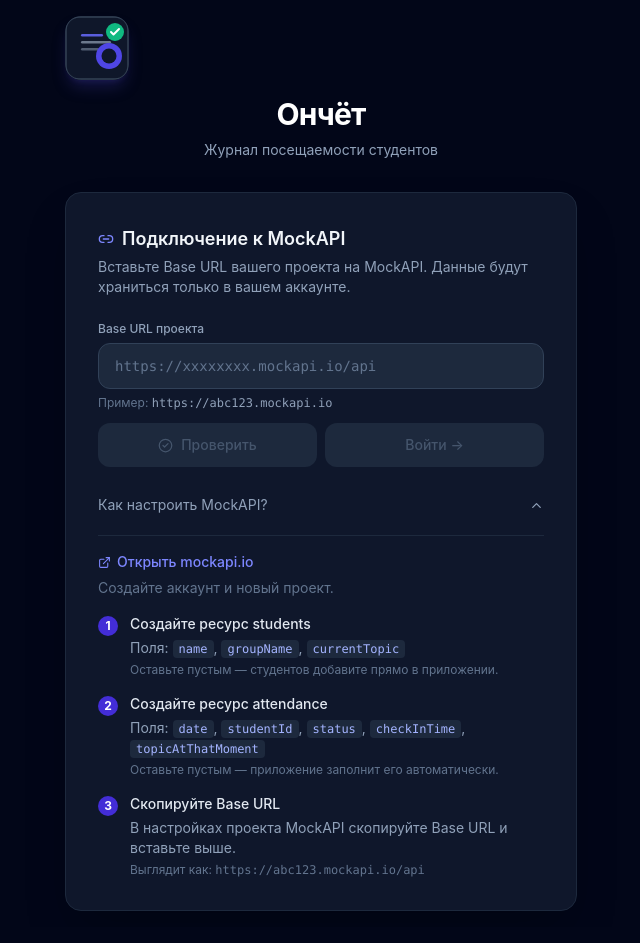
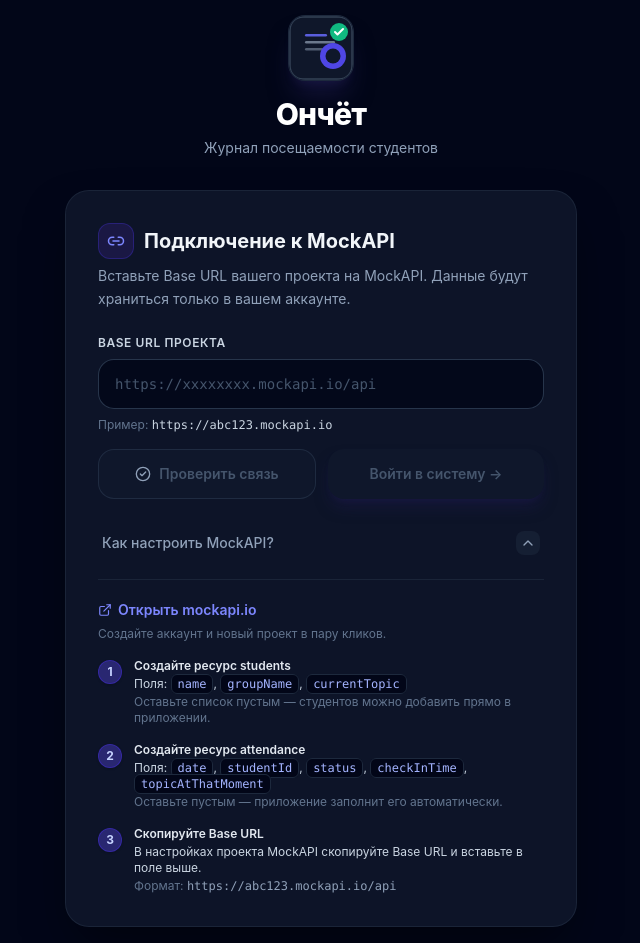
Before and after one commit to mirbek10/report, a React (Vite) app: page /setup in a window 1280 px wide. Both pictures are taken after a click on the button "Как настроить MockAPI?". Shown: the whole page, without its empty margins (319-959 px from the left). Built offline with nearby package versions, Linux system fonts and the light colour scheme.

Commit message:
to repaired a settings

```diff
--- a/src/components/ApiSetup.tsx
+++ b/src/components/ApiSetup.tsx
@@ -1,5 +1,5 @@
 import { useState } from 'react';
-import { Link2, Loader2, CheckCircle2, AlertCircle, ExternalLink, ChevronDown, ChevronUp } from 'lucide-react';
+import { Link2, Loader2, CheckCircle2, AlertCircle, ExternalLink, ChevronDown, ChevronUp, ArrowLeft } from 'lucide-react';
 import { setApiClient, getStoredApiUrl } from '../api/client';
 import { fetchAllStudents } from '../api/students';
 
@@ -32,7 +32,6 @@
       await fetchAllStudents();
       setTestState('ok');
     } catch (e: unknown) {
-      // Don't reset the client — keep whatever was stored before
       setTestState('error');
       if (e && typeof e === 'object' && 'response' in e) {
         const resp = (e as { response?: { status?: number } }).response;
@@ -60,55 +59,63 @@
   const hasExtraSuffix = isValidUrl && normalisedPreview !== url.trim().replace(/\/+$/, '');
 
   return (
-    <div className="min-h-screen bg-slate-950 flex items-center justify-center p-4">
+    <div className="min-h-screen bg-slate-950 flex items-center justify-center p-4 selection:bg-indigo-500 selection:text-white">
       <div className="w-full max-w-lg">
 
         {/* Header */}
         <div className="text-center mb-8">
-          <img src="/favicon.svg" alt="" className="w-16 h-16 rounded-2xl mb-4 shadow-lg shadow-indigo-900/40" />
-          <h1 className="text-3xl font-bold text-white tracking-tight">Ончёт</h1>
-          <p className="text-slate-400 mt-2 text-sm">Журнал посещаемости студентов</p>
+          <img src="/favicon.svg" alt="" className="w-16 h-16 rounded-2xl mx-auto mb-4 shadow-xl shadow-indigo-950/60 ring-1 ring-slate-800" />
+          <h1 className="text-3xl font-extrabold text-white tracking-tight">Ончёт</h1>
+          <p className="text-slate-400 mt-1.5 text-sm">Журнал посещаемости студентов</p>
         </div>
 
         {/* Main card */}
-        <div className="bg-slate-900 border border-slate-800 rounded-2xl p-8 shadow-2xl">
-          <div className="flex items-center justify-between gap-2 mb-1">
-            <div className="flex items-center gap-2">
-              <Link2 size={16} className="text-indigo-400" />
-              <h2 className="text-lg font-semibold text-slate-100">Подключение к MockAPI</h2>
-            </div>
+        <div className="bg-slate-900/90 backdrop-blur-xl border border-slate-800/80 rounded-3xl p-7 sm:p-8 shadow-2xl shadow-black/50">
+
+          {/* Top Bar with Back Button */}
           {existingUrl && onCancel && (
+            <div className="mb-5 pb-4 border-b border-slate-800/80">
               <button
                 onClick={onCancel}
-                className="text-xs text-slate-500 hover:text-slate-300 transition-colors px-2 py-1 rounded-lg hover:bg-slate-800"
+                className="inline-flex items-center gap-2 text-xs font-semibold text-indigo-400 bg-indigo-950/50 hover:bg-indigo-900/50 border border-indigo-800/40 px-3.5 py-2 rounded-xl transition-all duration-200 hover:shadow-lg hover:shadow-indigo-950/30"
               >
-                ← Назад
+                <ArrowLeft size={14} />
+                <span>Назад к журналу</span>
               </button>
+            </div>
           )}
+
+          <div className="flex items-center gap-2.5 mb-1.5">
+            <div className="p-2 bg-indigo-950/80 border border-indigo-800/50 rounded-xl text-indigo-400">
+              <Link2 size={18} />
             </div>
-          <p className="text-slate-400 text-sm mb-6">
+            <h2 className="text-xl font-bold text-slate-100">Подключение к MockAPI</h2>
+          </div>
+          <p className="text-slate-400 text-sm mb-6 leading-relaxed">
             Вставьте Base URL вашего проекта на MockAPI. Данные будут храниться только в вашем аккаунте.
           </p>
 
           {/* URL input */}
-          <div className="mb-3">
-            <label className="block text-xs text-slate-400 mb-1.5 font-medium">Base URL проекта</label>
+          <div className="mb-4">
+            <label className="block text-xs font-semibold text-slate-300 uppercase tracking-wider mb-2">Base URL проекта</label>
+            <div className="relative">
               <input
                 type="url"
                 value={url}
                 onChange={(e) => { setUrl(e.target.value); setTestState('idle'); }}
                 placeholder="https://xxxxxxxx.mockapi.io/api"
-              className="w-full bg-slate-800 border border-slate-700 text-slate-100 rounded-xl px-4 py-3 text-sm focus:outline-none focus:ring-2 focus:ring-indigo-500 placeholder-slate-500 font-mono"
+                className="w-full bg-slate-950/80 border border-slate-700/80 text-slate-100 rounded-2xl px-4 py-3.5 text-sm focus:outline-none focus:ring-2 focus:ring-indigo-500/50 focus:border-indigo-500 placeholder-slate-600 font-mono transition-all"
               />
-            <p className="text-xs text-slate-500 mt-1.5">
-              Пример: <span className="text-slate-400 font-mono">https://abc123.mockapi.io</span>
+            </div>
+            <p className="text-xs text-slate-500 mt-2">
+              Пример: <span className="text-slate-300 font-mono">https://abc123.mockapi.io</span>
             </p>
             {hasExtraSuffix && (
-              <div className="flex items-start gap-2 mt-2 bg-amber-950/40 border border-amber-800/50 rounded-lg px-3 py-2">
-                <AlertCircle size={13} className="text-amber-400 flex-shrink-0 mt-0.5" />
-                <p className="text-xs text-amber-300">
+              <div className="flex items-start gap-2.5 mt-2.5 bg-amber-950/30 border border-amber-800/40 rounded-xl px-3.5 py-2.5">
+                <AlertCircle size={15} className="text-amber-400 flex-shrink-0 mt-0.5" />
+                <p className="text-xs text-amber-200/90">
                   Обнаружен лишний суффикс. Будет использован:
-                  <span className="font-mono block mt-0.5 text-amber-200">{normalisedPreview}</span>
+                  <span className="font-mono font-semibold block mt-0.5 text-amber-300">{normalisedPreview}</span>
                 </p>
               </div>
             )}
@@ -116,81 +123,82 @@
 
           {/* Test result */}
           {testState === 'ok' && (
-            <div className="flex items-center gap-2 bg-emerald-950/50 border border-emerald-800/50 rounded-xl px-4 py-3 mb-4">
-              <CheckCircle2 size={16} className="text-emerald-400 flex-shrink-0" />
-              <span className="text-emerald-400 text-sm">Подключение успешно! Ресурс /students доступен.</span>
+            <div className="flex items-center gap-2.5 bg-emerald-950/40 border border-emerald-800/40 rounded-2xl px-4 py-3.5 mb-4 animate-in fade-in duration-200">
+              <CheckCircle2 size={18} className="text-emerald-400 flex-shrink-0" />
+              <span className="text-emerald-300 text-sm font-medium">Подключение успешно! Ресурс /students доступен.</span>
             </div>
           )}
 
           {testState === 'error' && (
-            <div className="flex items-start gap-2 bg-red-950/50 border border-red-800/50 rounded-xl px-4 py-3 mb-4">
-              <AlertCircle size={16} className="text-red-400 flex-shrink-0 mt-0.5" />
-              <span className="text-red-400 text-sm">{errorMsg}</span>
+            <div className="flex items-start gap-2.5 bg-red-950/40 border border-red-800/40 rounded-2xl px-4 py-3.5 mb-4 animate-in fade-in duration-200">
+              <AlertCircle size={18} className="text-red-400 flex-shrink-0 mt-0.5" />
+              <span className="text-red-300 text-sm font-medium">{errorMsg}</span>
             </div>
           )}
 
           {/* Buttons */}
-          <div className="flex gap-2 mb-6">
+          <div className="flex flex-col sm:flex-row gap-3 mb-6">
             <button
               onClick={handleTest}
               disabled={!isValidUrl || testState === 'loading'}
-              className="flex-1 flex items-center justify-center gap-2 bg-slate-700 hover:bg-slate-600 disabled:bg-slate-800 disabled:text-slate-600 disabled:cursor-not-allowed text-slate-200 font-medium py-3 rounded-xl transition-colors text-sm"
+              className="flex-1 flex items-center justify-center gap-2 bg-slate-800 hover:bg-slate-700/80 active:scale-[0.98] disabled:bg-slate-900 disabled:text-slate-600 disabled:cursor-not-allowed text-slate-200 font-semibold py-3.5 px-4 rounded-2xl transition-all text-sm border border-slate-700/50"
             >
               {testState === 'loading' ? (
-                <Loader2 size={15} className="animate-spin" />
+                <Loader2 size={16} className="animate-spin text-indigo-400" />
               ) : (
-                <CheckCircle2 size={15} />
+                <CheckCircle2 size={16} className="text-slate-400" />
               )}
-              {testState === 'loading' ? 'Проверяем...' : 'Проверить'}
+              {testState === 'loading' ? 'Проверяем...' : 'Проверить связь'}
             </button>
 
             <button
               onClick={handleConfirm}
               disabled={!isValidUrl || testState === 'loading'}
-              className="flex-1 bg-indigo-600 hover:bg-indigo-500 disabled:bg-slate-800 disabled:text-slate-600 disabled:cursor-not-allowed text-white font-medium py-3 rounded-xl transition-colors text-sm"
+              className="flex-1 bg-indigo-600 hover:bg-indigo-500 active:scale-[0.98] disabled:bg-slate-900 disabled:text-slate-600 disabled:cursor-not-allowed text-white font-semibold py-3.5 px-4 rounded-2xl transition-all text-sm shadow-lg shadow-indigo-950/50"
             >
-              {existingUrl ? 'Сохранить' : 'Войти →'}
+              {existingUrl ? 'Сохранить изменения' : 'Войти в систему →'}
             </button>
           </div>
 
           {/* Instructions toggle */}
           <button
             onClick={() => setShowGuide((v) => !v)}
-            className="w-full flex items-center justify-between text-sm text-slate-400 hover:text-slate-200 transition-colors py-1"
+            className="w-full flex items-center justify-between text-sm text-slate-400 hover:text-slate-200 transition-colors py-2 px-1 font-medium group"
           >
-            <span>Как настроить MockAPI?</span>
-            {showGuide ? <ChevronUp size={15} /> : <ChevronDown size={15} />}
+            <span className="group-hover:translate-x-0.5 transition-transform">Как настроить MockAPI?</span>
+            <div className="p-1 rounded-lg bg-slate-800/50 text-slate-400 group-hover:bg-slate-800 group-hover:text-slate-200 transition-colors">
+              {showGuide ? <ChevronUp size={16} /> : <ChevronDown size={16} />}
+            </div>
           </button>
 
           {showGuide && (
-            <div className="mt-4 space-y-4 text-sm border-t border-slate-800 pt-4">
-
+            <div className="mt-4 space-y-4 text-sm border-t border-slate-800/80 pt-5 animate-in fade-in duration-200">
               <div>
                 <a
                   href="https://mockapi.io"
                   target="_blank"
                   rel="noopener noreferrer"
-                  className="inline-flex items-center gap-1.5 text-indigo-400 hover:text-indigo-300 font-medium"
+                  className="inline-flex items-center gap-1.5 text-indigo-400 hover:text-indigo-300 font-semibold transition-colors"
                 >
-                  <ExternalLink size={13} />
+                  <ExternalLink size={14} />
                   Открыть mockapi.io
                 </a>
-                <p className="text-slate-500 mt-1">Создайте аккаунт и новый проект.</p>
+                <p className="text-slate-500 text-xs mt-1">Создайте аккаунт и новый проект в пару кликов.</p>
               </div>
 
               <Step n={1} title="Создайте ресурс students">
-                <p className="text-slate-400">Поля: <Code>name</Code>, <Code>groupName</Code>, <Code>currentTopic</Code></p>
-                <p className="text-slate-500 mt-1 text-xs">Оставьте пустым — студентов добавите прямо в приложении.</p>
+                <p className="text-slate-300 text-xs">Поля: <Code>name</Code>, <Code>groupName</Code>, <Code>currentTopic</Code></p>
+                <p className="text-slate-500 mt-0.5 text-xs">Оставьте список пустым — студентов можно добавить прямо в приложении.</p>
               </Step>
 
               <Step n={2} title="Создайте ресурс attendance">
-                <p className="text-slate-400">Поля: <Code>date</Code>, <Code>studentId</Code>, <Code>status</Code>, <Code>checkInTime</Code>, <Code>topicAtThatMoment</Code></p>
-                <p className="text-slate-500 mt-1 text-xs">Оставьте пустым — приложение заполнит его автоматически.</p>
+                <p className="text-slate-300 text-xs">Поля: <Code>date</Code>, <Code>studentId</Code>, <Code>status</Code>, <Code>checkInTime</Code>, <Code>topicAtThatMoment</Code></p>
+                <p className="text-slate-500 mt-0.5 text-xs">Оставьте пустым — приложение заполнит его автоматически.</p>
               </Step>
 
               <Step n={3} title="Скопируйте Base URL">
-                <p className="text-slate-400">В настройках проекта MockAPI скопируйте Base URL и вставьте выше.</p>
-                <p className="text-slate-500 mt-1 text-xs">Выглядит как: <span className="font-mono">https://abc123.mockapi.io/api</span></p>
+                <p className="text-slate-300 text-xs">В настройках проекта MockAPI скопируйте Base URL и вставьте в поле выше.</p>
+                <p className="text-slate-500 mt-0.5 text-xs">Формат: <span className="font-mono text-slate-400">https://abc123.mockapi.io/api</span></p>
               </Step>
             </div>
           )}
@@ -202,12 +210,12 @@
 
 function Step({ n, title, children }: { n: number; title: string; children: React.ReactNode }) {
   return (
-    <div className="flex gap-3">
-      <div className="w-5 h-5 rounded-full bg-indigo-700 text-white text-xs flex items-center justify-center flex-shrink-0 mt-0.5 font-bold">
+    <div className="flex gap-3 items-start">
+      <div className="w-6 h-6 rounded-xl bg-indigo-900/80 border border-indigo-700/50 text-indigo-200 text-xs flex items-center justify-center flex-shrink-0 mt-0.5 font-bold shadow-sm">
         {n}
       </div>
       <div>
-        <p className="text-slate-200 font-medium mb-1">{title}</p>
+        <p className="text-slate-200 font-semibold text-xs mb-0.5">{title}</p>
         {children}
       </div>
     </div>
@@ -216,7 +224,7 @@
 
 function Code({ children }: { children: React.ReactNode }) {
   return (
-    <code className="bg-slate-800 text-indigo-300 px-1.5 py-0.5 rounded text-xs font-mono">
+    <code className="bg-slate-950 border border-slate-800 text-indigo-300 px-1.5 py-0.5 rounded-md text-xs font-mono">
       {children}
     </code>
   );
```
Lines whose indentation alone changed are shown as unchanged.
